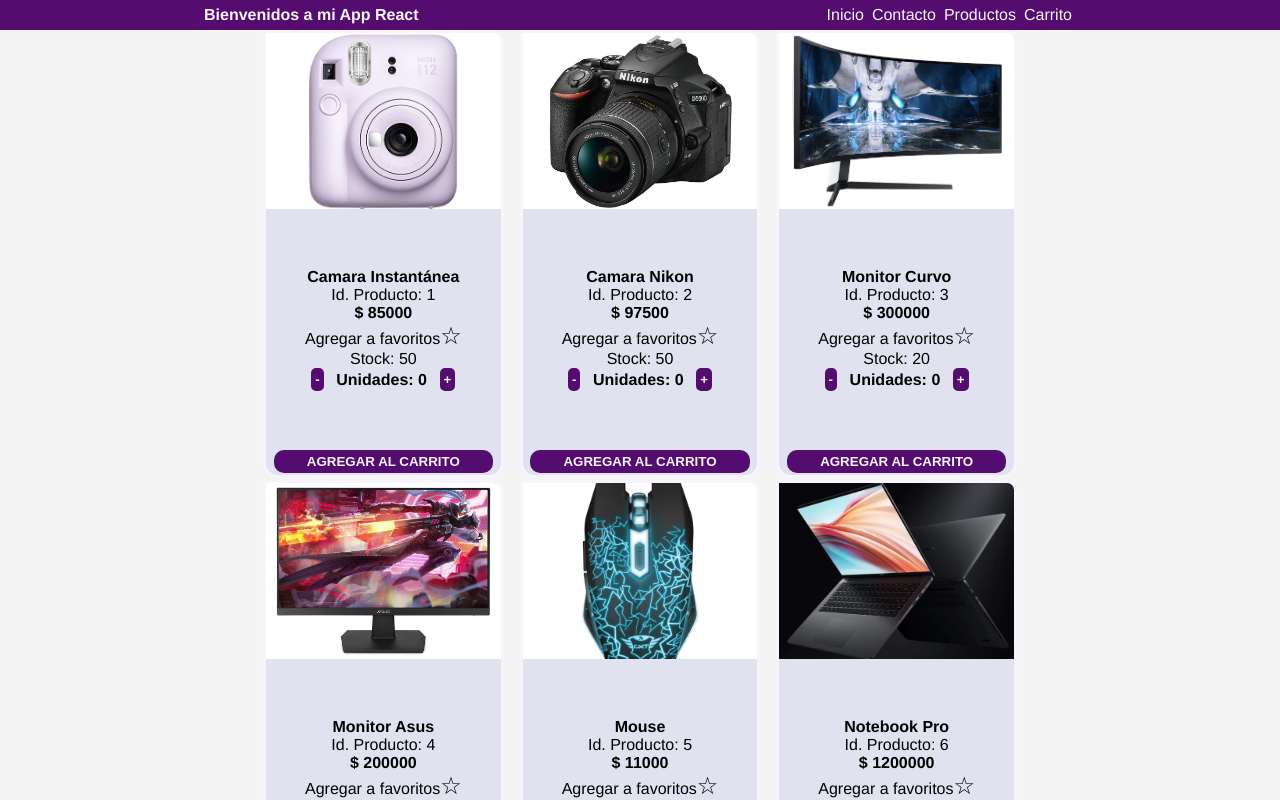
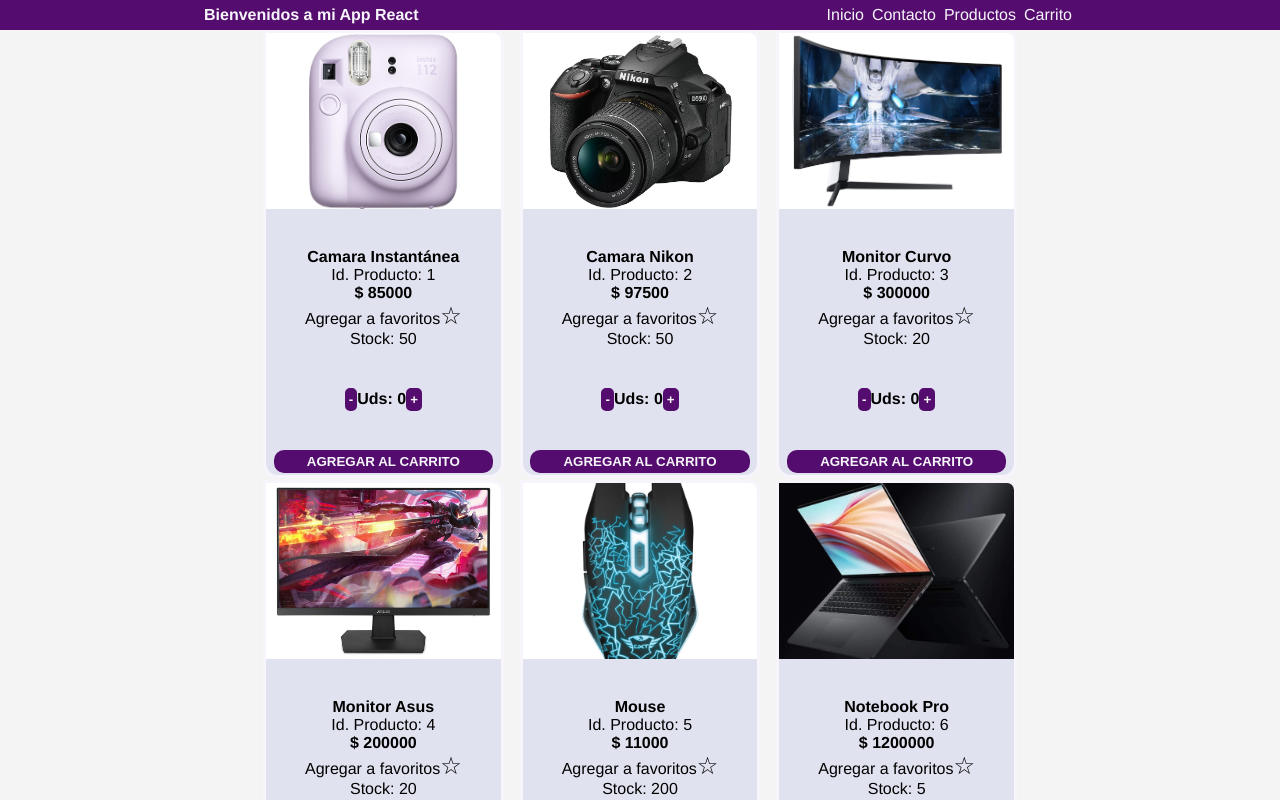
Before and after one commit to juanc-godoy/TT2026-e-commerce-React, a React (Vite) app: page / in a window 1280 px wide. Shown: the top 800 px of the page. Built offline with nearby package versions, Linux system fonts and the light colour scheme.

Commit message:
correciones en Item.jsx para incorporar la cantidad correcta de items al carrito

```diff
--- a/src/App.css
+++ b/src/App.css
@@ -117,6 +117,12 @@
 .agregarButton:hover{
   background-color: var(--col-w);
   color: var(--col-1);
+}
+.itemButtons{
+  display: flex;
+  flex-direction: row;
+  align-items: center;
+  justify-items: center;
 }
 .contador{
   display: flex;
--- a/src/App.jsx
+++ b/src/App.jsx
@@ -13,10 +13,11 @@
       <Routes>
         <Route element={<Layout/>} >
           <Route path="/" element={<Productos />} />
-          <Route path="/contacto" element={<h1>Contacto</h1> } />
+          <Route path="/contacto" element={<h1>Contacto...EN DESARROLLO</h1> } />
           <Route path="/productos/" element={<Productos/>} />
           <Route path="/producto/:id" element={<UnicoProducto/>} />
           <Route path="/carrito" element={<Carrito />} />
+          <Route path="/alta" element={<h1>Alta de producto...EN DESARROLLO</h1>}> </Route>
         </Route>
       </Routes>
     </>
--- a/src/components/Carrito.jsx
+++ b/src/components/Carrito.jsx
@@ -1,4 +1,5 @@
 import {useCart} from "./Context/CarritoContext"
+import CarritoItem from "./CarritoItem"
 
 function Carrito(){
     const {carrito, clearCarrito, totalCarrito}= useCart()
@@ -23,15 +24,7 @@
             </div>
             <div className="carrito" >
                 {carrito.map(item =>(
-                <div key={item.id} className="carritoItem" >
-                    <div className="carritoItemImgHolder">
-                        <img src={item.imagen} alt={item.nombre} className="carritoItemImg"/>
-                    </div>
-                    <h4>{item.nombre}</h4>
-                    <p>${item.precio} </p>
-                    <p>{item.cantidad} </p>
-                    <p>${item.precio*item.cantidad} </p>
-                </div>
+                    < CarritoItem key={item.id} {...item} />
                     ))}
             </div>
             <div className="carritoBottom" >
@@ -43,37 +36,15 @@
     )
 }
 export default Carrito
+
 /*
-
-    const carritov1=[
-    { id: '1234', nombre: 'Notebook Pro', precio: 12000, cantidad: 1 },
-    { id: '2344', nombre: 'Monitor Curvo', precio: 450000, cantidad: 1 },
-    { id: '2545', nombre: 'Teclado Mecánico', precio: 15000, cantidad: 2 }]
-
-    return (
-        <div className="carrito">
-            <div className="carritoMarco">
-                <p>Foto</p>
-                <p>Item</p>
-                <p>Precio</p>
-                <p>Cantidad</p>
-                <p>Subtotal</p>
+/<div key={item.id} className="carritoItem" >
+    <div className="carritoItemImgHolder">
+        <img src={item.imagen} alt={item.nombre} className="carritoItemImg"/>
     </div>
-            <div>
-                {carritov1.map(item=>(
-                    <li key={item.id} className="carritoItem">
-                    <p>img</p>
-                    <h2>{item.nombre}</h2>
+        <h4>{item.nombre}</h4>
         <p>${item.precio} </p>
         <p>{item.cantidad} </p>
         <p>${item.precio*item.cantidad} </p>
-                </li>
-                ))}
 </div>
-
-            <div className="carritoFin">
-                <h2 className="carritoTotal">Total </h2>
-            </div>
-    )
-}
 */
--- a/src/components/CarritoItem.jsx
+++ b/src/components/CarritoItem.jsx
@@ -1,10 +1,9 @@
 
-
-export function CarritoItem({img,nombre,cantidad,precio}){
+function CarritoItem({imagen,nombre,cantidad,precio}){
     return(
         <div className="carritoItem">
-            <div className="carritoImgHolder">
-                <img className="carritoImg" src={img} alt={nombre} />
+            <div className="carritoItemImgHolder">
+                <img className="carritoItemImg" src={imagen} alt={nombre} />
             </div>
             <h3>{nombre} </h3>
             <p>$ {precio} </p>
@@ -13,3 +12,5 @@
         </div>
     )
 }
+
+export default CarritoItem
--- a/src/components/Item/Item.jsx
+++ b/src/components/Item/Item.jsx
@@ -1,26 +1,30 @@
-import { Contador } from "../Contador/Contador"
+import { useState } from "react"
+import {Link} from "react-router-dom"
+import { useCart } from "../Context/CarritoContext"
+//import { Contador } from "../Contador/Contador"
 import {Favorito} from "../Favorito/Favorito"
-import { useCart } from "../Context/CarritoContext"
+
 //import UnicoProducto from "../Productos/UnicoProducto"
-import {Link} from "react-router-dom"
+
 
 export function Item({id,nombre,precio,stock,imagen}){
+    const {addToCarrito, carrito}=useCart()
     const producto={id,nombre, precio, stock,imagen}
-    const cantidad= 5
+    const [cantidad, setCantidad]= useState(0)
 
-    const {addToCarrito, carrito}=useCart()
+    const incrementar=()=>{
+        setCantidad(cantidad+1)
+    }
+    const decrementar=()=>{
+        cantidad>=1
+        ?setCantidad(cantidad-1)
+        : {}//pass
+    }
 
     const manejarAddToCarrito=()=>{
         addToCarrito(producto,cantidad)
-        alert(`Agregaste ${cantidad} unidades de ${nombre} al carrito `)
-        console.log("Carrito:",carrito)
     }
-    /*
-    const handleAddToCart = () => {
-    addToCart(producto, cantidad);
-    alert(`Agregaste ${cantidad} unidades de ${nombre} al carrito.`);
-    }
-    */
+
     return (
         <div className="listaProdItem">
             <div className="itemImgHolder">
@@ -32,9 +36,16 @@
                 <h4>$ {precio}</h4>
                 <Favorito/>
                 <p>Stock: {stock}</p>
-                <Contador/>
+                {/* <Contador/> */}
             </div>
-            <button className="agregarButton" onClick={manejarAddToCarrito} >Agregar al carrito</button>
+            <div className="itemButtons">
+                <button className="buttonSumaResta" onClick={decrementar}>-</button>
+                <h3>Uds: {cantidad} </h3>
+                <button className="buttonSumaResta" onClick={incrementar}>+</button>
+            </div>
+            <button className="agregarButton" onClick={manejarAddToCarrito}>
+                Agregar {cantidad>=1&&cantidad} al carrito
+            </button>
         </div>
     )
 }
```
Also changed, not shown: src/components/Layout/Navbar.jsx (+5 -2 lines). Lines whose indentation alone changed are shown as unchanged.
